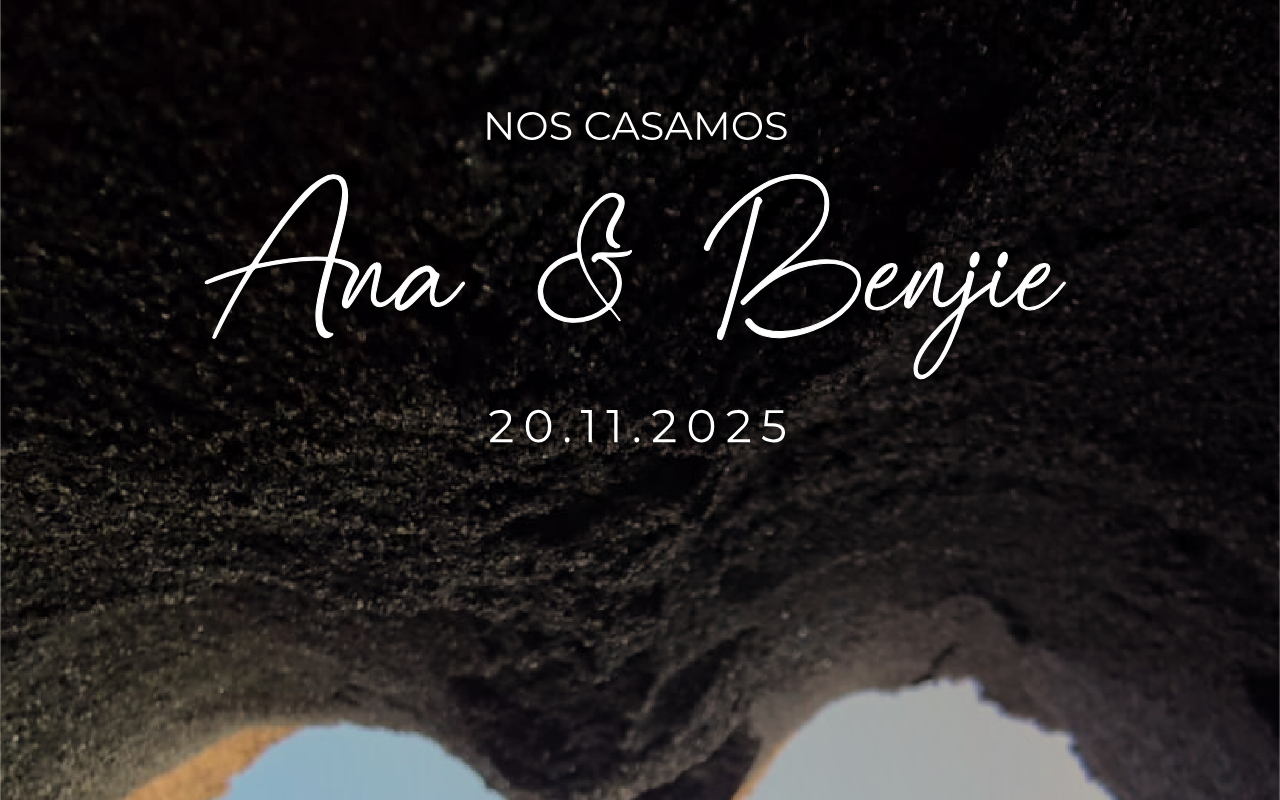
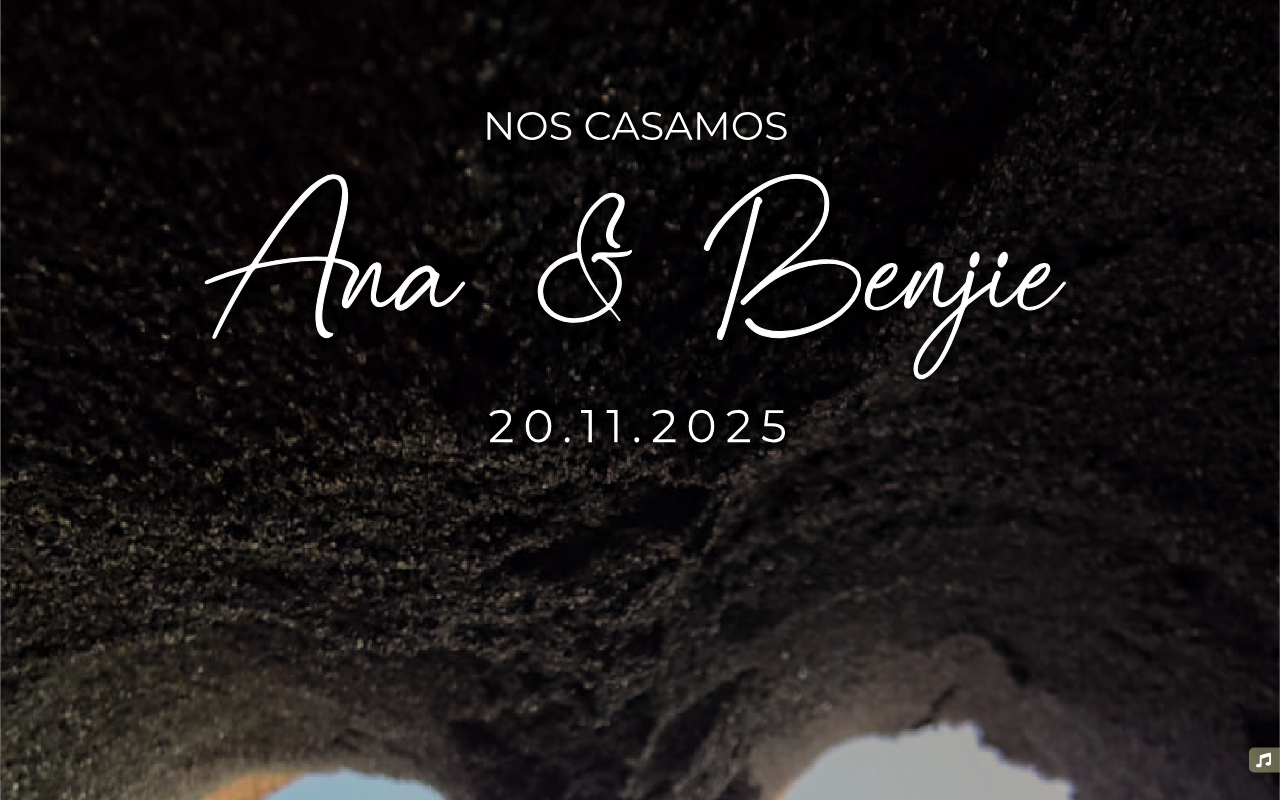
Before and after one commit to XxAbsSouza/Invite, a React (Vite) app in the folder Ana_Benjie/AnaBenjie/: page / in a window 1280 px wide. Shown: the top 800 px of the page. Built offline with nearby package versions, Linux system fonts and the light colour scheme.

Commit message:
Music Player ok

```diff
--- a/Ana_Benjie/AnaBenjie/package.json
+++ b/Ana_Benjie/AnaBenjie/package.json
@@ -17,7 +17,9 @@
     "daisyui": "^5.0.46",
     "react": "^19.1.0",
     "react-dom": "^19.1.0",
+    "react-icons": "^5.5.0",
     "react-markdown": "^10.1.0",
+    "react-player": "^3.3.1",
     "react-router-dom": "^7.7.1",
     "rehype-raw": "^7.0.0",
     "swiper": "^11.2.10",
--- a/Ana_Benjie/AnaBenjie/src/App.jsx
+++ b/Ana_Benjie/AnaBenjie/src/App.jsx
@@ -6,6 +6,7 @@ import {
   Outlet,
 } from "react-router-dom";
 
+import MusicPlayer from "./components/musicPlayer/MusicPlayer";
 import { Hero } from "./components/hero/Hero";
 import InfoGeneral from "./components/Info/InfoGeneral";
 import Dicas from "./pages/Dicas";
@@ -36,6 +37,7 @@ const BaseLayout = ({ showConfirmation = false, showFooter = false }) => (
 function App() {
   return (
     <Router>
+        <MusicPlayer />
       <Routes>
         <Route
           path="/"
--- a/Ana_Benjie/AnaBenjie/src/components/hero/Hero.jsx
+++ b/Ana_Benjie/AnaBenjie/src/components/hero/Hero.jsx
@@ -6,7 +6,7 @@ export const Hero = () => {
   return (
     <div
       className="mb-4
-      h-[95vh] md:h-[160vh] lg:h-[200vh] xl:h-[230vh]
+      h-[95vh] md:h-[160vh] lg:h-[200vh] xl:h-[245vh]
       bg-contain bg-no-repeat
       flex justify-center
       hero_img w-full"
--- /dev/null
+++ b/Ana_Benjie/AnaBenjie/src/components/musicPlayer/MusicPlayer.css
@@ -0,0 +1,21 @@
+.music-player {
+  position: fixed;
+  top: 95%;
+  right: -2px; /* valor padrão quando não estiver expandido */
+  transform: translateY(-50%);
+  background: #b2af8093;
+  border-radius: 5px 0 0 5px;
+  box-shadow: 0 0 7px rgba(0, 0, 0, 0.3);
+  display: flex;
+  align-items: center;
+  transition: right 0.3s;
+  padding: 5px;
+  cursor: pointer;
+  z-index: 9999;
+}
+
+/* quando estiver expandido */
+.music-player.expanded {
+    right: 0;
+    background:  #b2af80;
+}
--- /dev/null
+++ b/Ana_Benjie/AnaBenjie/src/components/musicPlayer/MusicPlayer.jsx
@@ -0,0 +1,68 @@
+import React, { useState, useRef, useEffect } from "react";
+import { FaMusic, FaPlay, FaPause } from "react-icons/fa";
+import oirteDecir from "../../assets/Oirte decir - Instrumental.mp3";
+import "./MusicPlayer.css";
+
+export default function MusicPlayer() {
+  const audioRef = useRef(null);
+  const playerRef = useRef(null); // Referência para a div do player
+  const [playing, setPlaying] = useState(false);
+  const [expanded, setExpanded] = useState(false);
+
+  const togglePlay = () => {
+    if (!playing) {
+      audioRef.current.play();
+      setPlaying(true);
+    } else {
+      audioRef.current.pause();
+      setPlaying(false);
+    }
+    setExpanded(false); // recolhe ao clicar play/pause
+  };
+
+  const toggleExpand = (e) => {
+    e.stopPropagation(); // impede que o clique de expandir conte como clique fora
+    setExpanded(!expanded);
+  };
+
+  // Fechar ao clicar fora
+  useEffect(() => {
+    const handleClickOutside = (event) => {
+      if (
+        playerRef.current &&
+        !playerRef.current.contains(event.target) &&
+        expanded
+      ) {
+        setExpanded(false);
+      }
+    };
+
+    document.addEventListener("click", handleClickOutside);
+    return () => document.removeEventListener("click", handleClickOutside);
+  }, [expanded]);
+
+  return (
+    <>
+      <audio ref={audioRef} src={oirteDecir} loop preload="auto" />
+
+      <div
+        ref={playerRef}
+        className={`music-player ${expanded ? "expanded" : ""}`}
+      >
+        <div onClick={toggleExpand} style={{ padding: "0 6px 0 2px" }}>
+          <FaMusic color="white" size={15} />
+        </div>
+
+        {expanded && (
+          <div onClick={togglePlay} style={{ padding: "0 2px" }}>
+            {playing ? (
+              <FaPause color="white" size={15} />
+            ) : (
+              <FaPlay color="white" size={15} />
+            )}
+          </div>
+        )}
+      </div>
+    </>
+  );
+}
```
Also changed, not shown: 2 other files (tests, documents, lock files or other folders).
